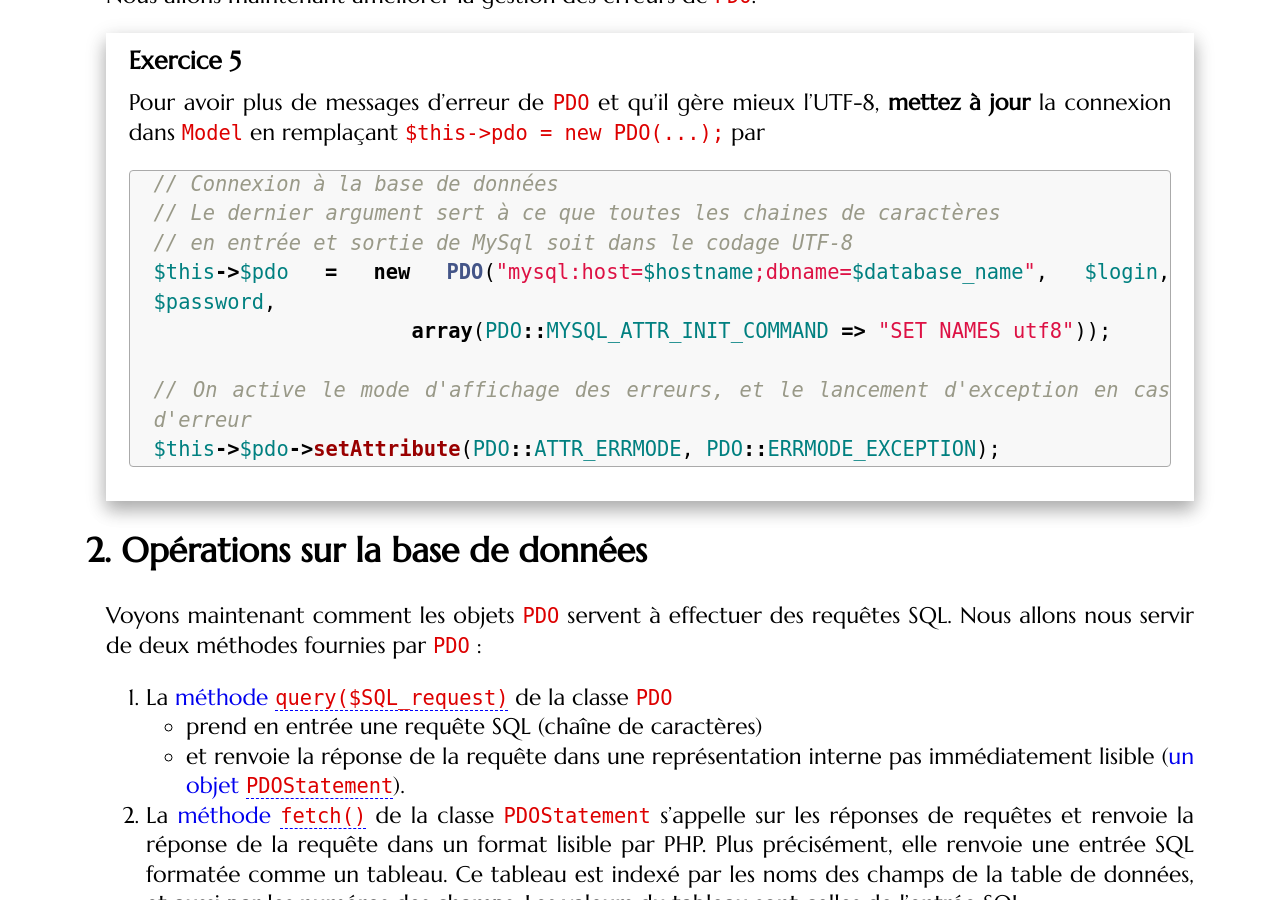
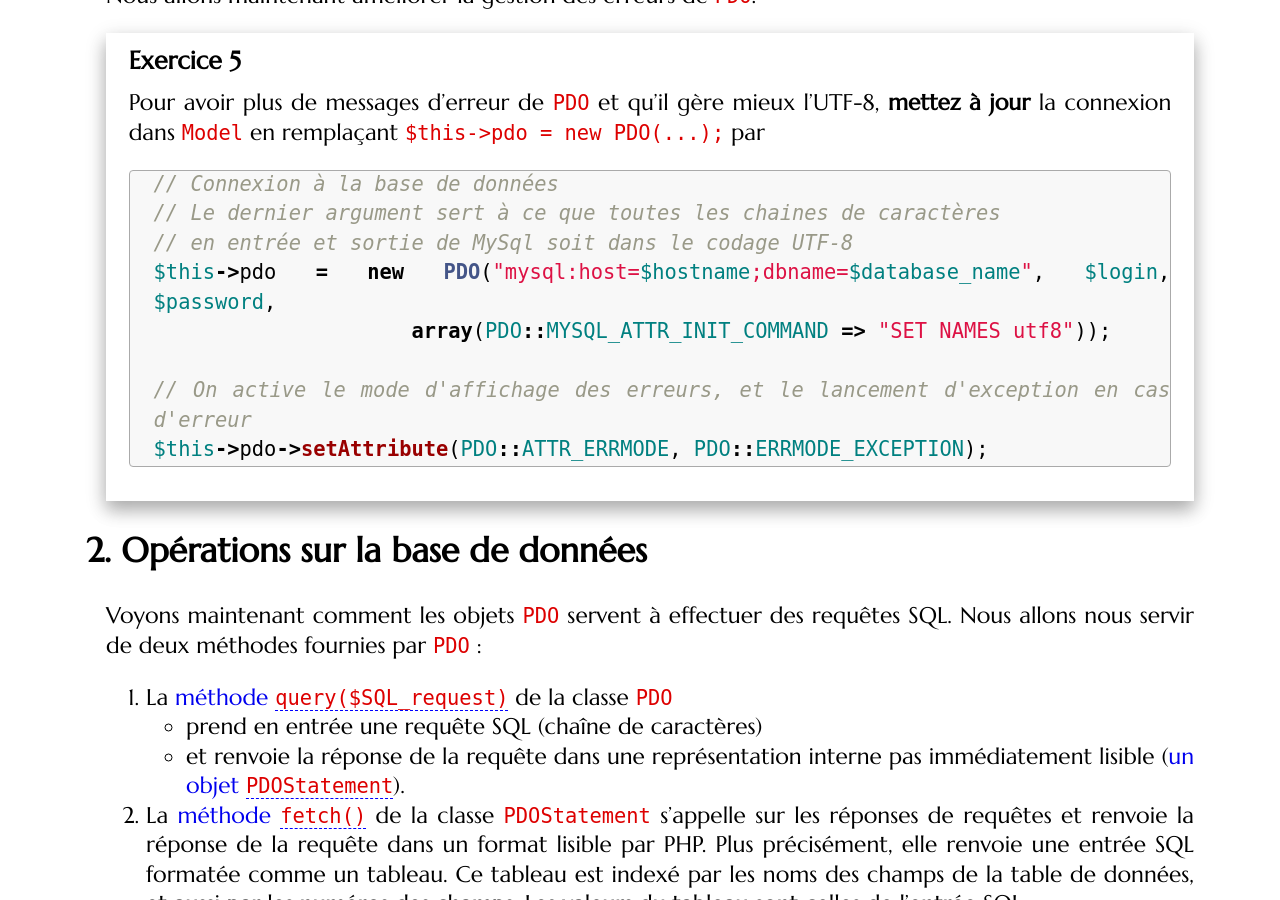
Before and after one commit to romainlebreton/R3.01-DeveloppementWeb, a Jekyll site: the page built from tutorials/tutorial2.md, in a window 1280 px wide and 900 px high, scrolled down 6998 px. Built offline with Jekyll 4.4.1, drawn with Linux system fonts in a browser that asks for light colours; some web fonts are replaced.

Commit message:
erreur syntaxe

````diff
--- a/tutorials/tutorial2.md
+++ b/tutorials/tutorial2.md
@@ -339,11 +339,11 @@ Pour avoir plus de messages d'erreur de `PDO` et qu'il gère mieux l'UTF-8,
 // Connexion à la base de données
 // Le dernier argument sert à ce que toutes les chaines de caractères
 // en entrée et sortie de MySql soit dans le codage UTF-8
-$this->$pdo = new PDO("mysql:host=$hostname;dbname=$database_name", $login, $password,
+$this->pdo = new PDO("mysql:host=$hostname;dbname=$database_name", $login, $password,
                      array(PDO::MYSQL_ATTR_INIT_COMMAND => "SET NAMES utf8"));
 
 // On active le mode d'affichage des erreurs, et le lancement d'exception en cas d'erreur
-$this->$pdo->setAttribute(PDO::ATTR_ERRMODE, PDO::ERRMODE_EXCEPTION);
+$this->pdo->setAttribute(PDO::ATTR_ERRMODE, PDO::ERRMODE_EXCEPTION);
 ```
 
 </div>
````
